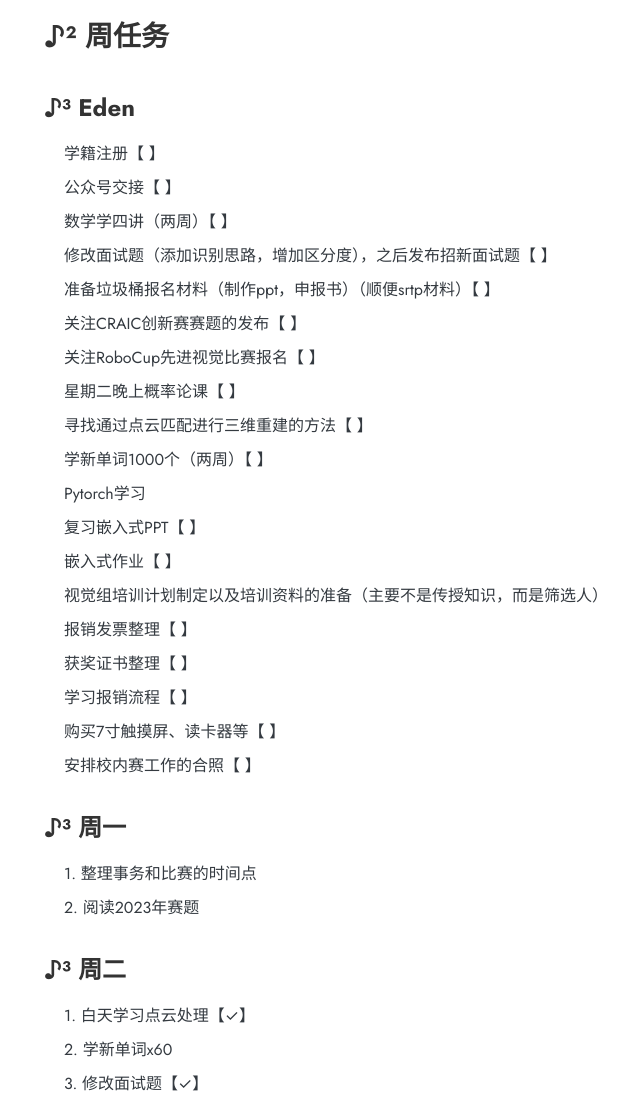
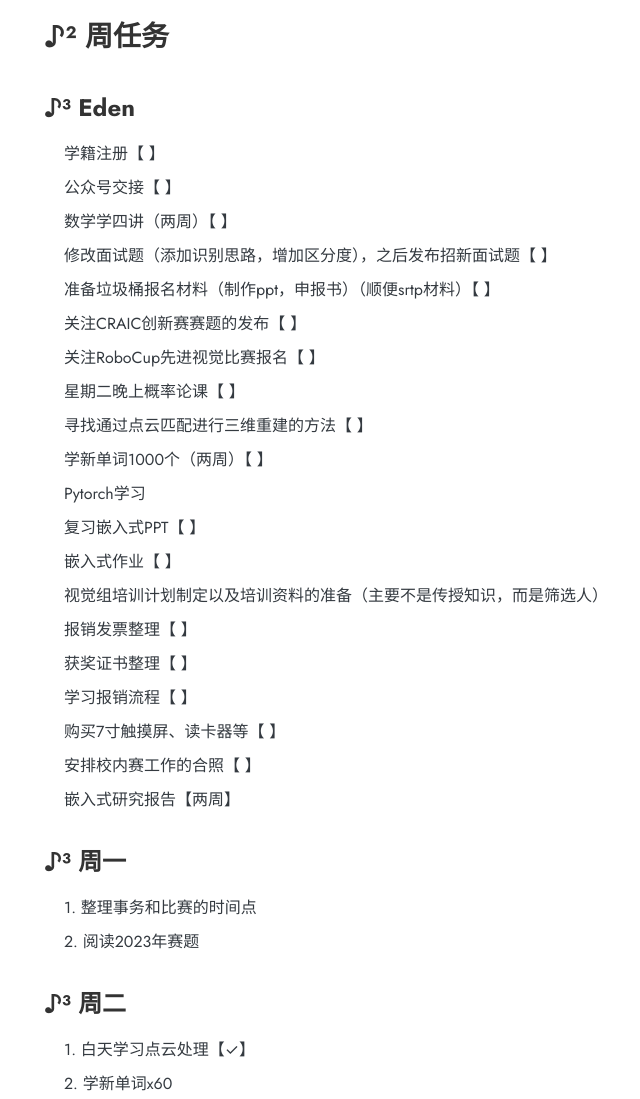
Before and after one commit to WangEden/MyPlan, a plain HTML site: page index.html in a window 1280 px wide. Shown: the top 1099 px of the page, without its empty margins (84-724 px from the left). Drawn offline with Linux system fonts and the light colour scheme; a web font is replaced by a local one.

Commit message:
add 嵌入式研究报告

```diff
--- a/index.html
+++ b/index.html
@@ -64,6 +64,7 @@
                 <li>学习报销流程【 】</li>
                 <li>购买7寸触摸屏、读卡器等【 】</li>
                 <li>安排校内赛工作的合照【 】</li>
+                <li>嵌入式研究报告【两周】</li>
             </ul>
         </div>
         <div class="section">
```
